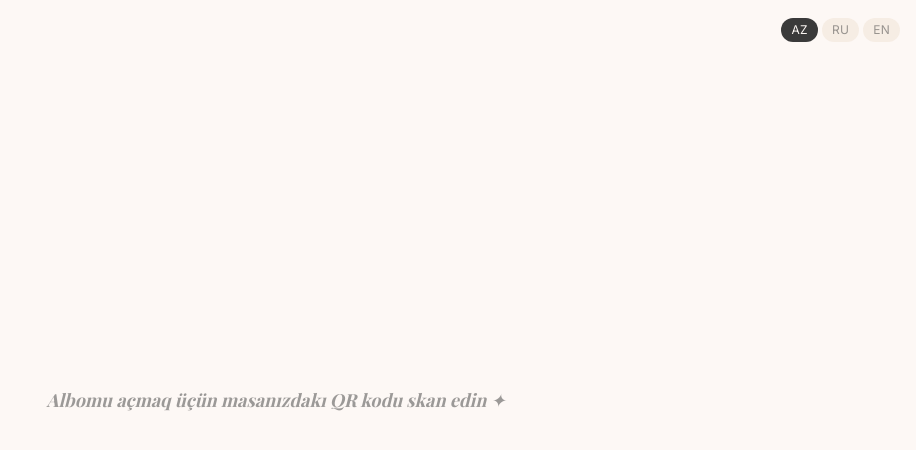
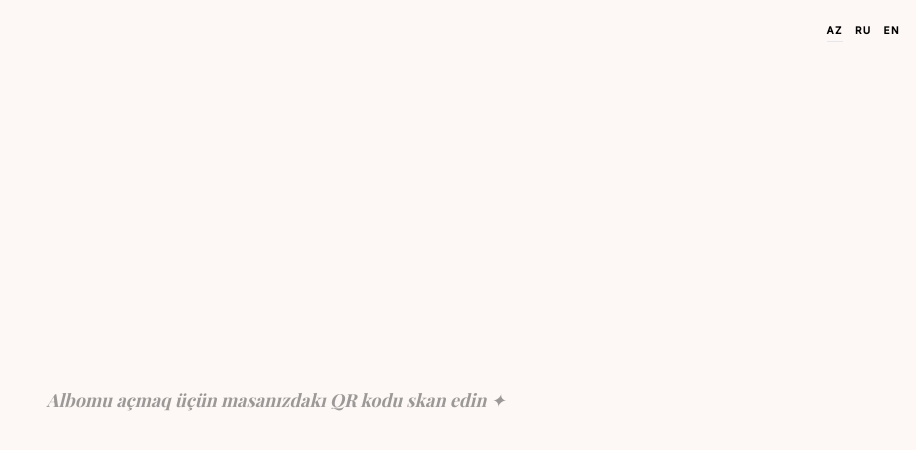
Before and after one commit to ayazbakhshaliyev-byte/toysnap, a React (Vite) app: page / in a window 1280 px wide. Shown: the top 450 px of the page, without its empty margins (364-1280 px from the left). Built offline with nearby package versions, Linux system fonts and the light colour scheme; no server answers; a web font is replaced by a local one.

Commit message:
Update LanguageSwitcher.jsx

```diff
--- a/src/components/LanguageSwitcher.jsx
+++ b/src/components/LanguageSwitcher.jsx
@@ -5,15 +5,15 @@ export default function LanguageSwitcher({ className = "" }) {
   const { lang, setLang } = useLanguage();
 
   return (
-    <div className={`inline-flex gap-1 ${className}`}>
+    <div className={`inline-flex gap-3 ${className}`}>
       {LANGUAGES.map((l) => (
         <button
           key={l.code}
           onClick={() => setLang(l.code)}
-          className={`px-2.5 py-1 rounded-full text-xs font-sans tracking-wide transition-colors ${
+          className={`pb-[3px] font-sans text-[10px] font-semibold tracking-[0.14em] uppercase border-b transition-colors ${
             lang === l.code
-              ? "bg-slate text-ivory"
-              : "bg-champagne/60 text-slate/50 hover:text-slate/80"
+              ? "text-gold border-gold"
+              : "text-dim/70 border-transparent hover:text-dim"
           }`}
         >
           {l.label}
```
